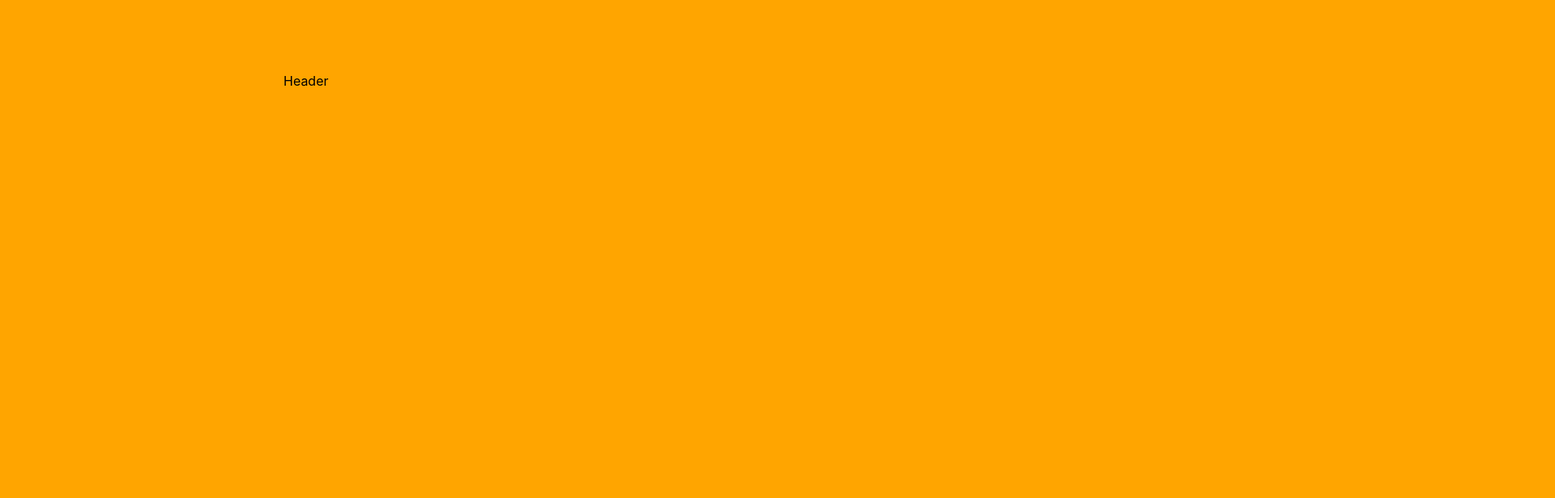
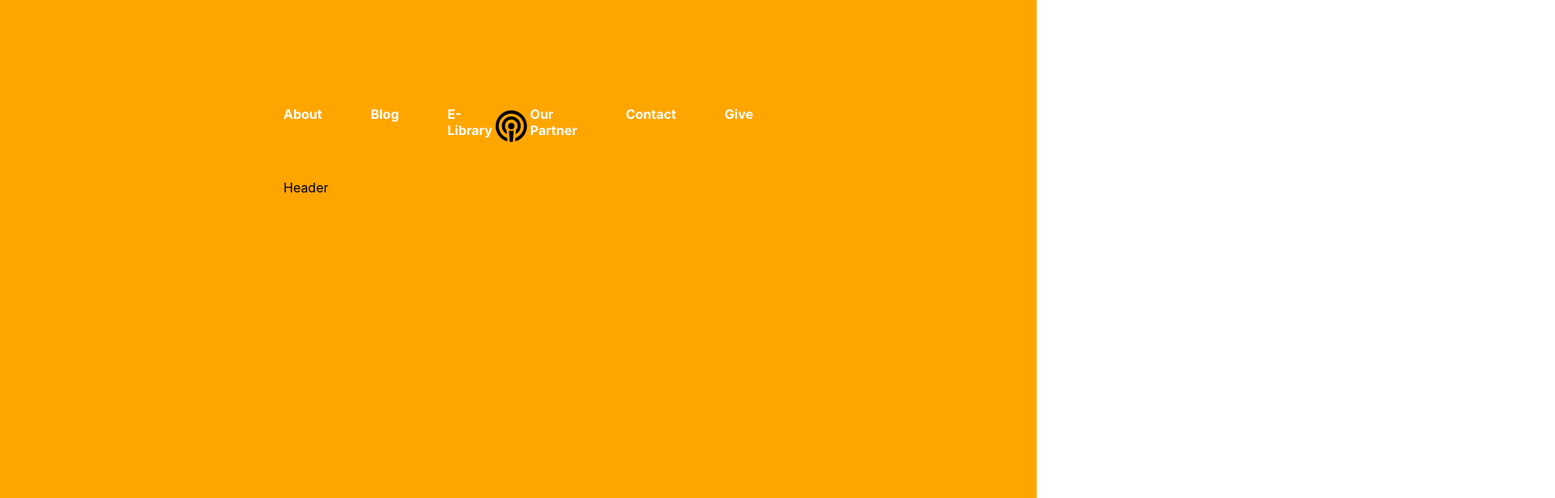
Before and after one commit to Josh-Alhassan/ftf-ministry, a React (Create React App) app: page / in a window 1280 px wide. Shown: the top 616 px of the page at 81% size, 1920 px wide, since content can reach past the window. Built offline with nearby package versions, Linux system fonts and the light colour scheme.

Commit message:
add navigation

```diff
--- a/public/index.html
+++ b/public/index.html
@@ -24,6 +24,13 @@
       work correctly both with client-side routing and a non-root public URL.
       Learn how to configure a non-root public URL by running `npm run build`.
     -->
+
+    <link rel="preconnect" href="https://fonts.googleapis.com" />
+    <link rel="preconnect" href="https://fonts.gstatic.com" crossorigin />
+    <link
+      href="https://fonts.googleapis.com/css2?family=Inter:ital,opsz,wght@0,14..32,100..900;1,14..32,100..900&display=swap"
+      rel="stylesheet"
+    />
     <title>React App</title>
   </head>
   <body>
--- a/src/components/Navigation.js
+++ b/src/components/Navigation.js
@@ -0,0 +1,29 @@
+import React from "react";
+import MenuList from "../utilities/MenuList";
+
+import style from "./Navigation.module.css";
+import LogoIcon from "../utilities/LogoIcon";
+
+const menuItems1 = [
+  { name: "About", href: "/about" },
+  { name: "Blog", href: "/blog" },
+  { name: "E-Library", href: "/library" },
+];
+
+const menuItems2 = [
+  { name: "Our Partner", href: "/partners" },
+  { name: "Contact", href: "/contact" },
+  { name: "Give", href: "/donate", highlight: true },
+];
+
+function Navigation() {
+  return (
+    <div className={style.navigation}>
+      <MenuList menuItems={menuItems1} />
+      <LogoIcon style={{ color: "#fff" }} />
+      <MenuList menuItems={menuItems2} />
+    </div>
+  );
+}
+
+export default Navigation;
--- a/src/components/Navigation.module.css
+++ b/src/components/Navigation.module.css
@@ -0,0 +1,5 @@
+.navigation {
+  display: flex;
+  justify-content: space-between;
+  align-items: center;
+}
--- a/src/index.css
+++ b/src/index.css
@@ -1,13 +1,17 @@
 body {
   margin: 0;
-  font-family: -apple-system, BlinkMacSystemFont, 'Segoe UI', 'Roboto', 'Oxygen',
-    'Ubuntu', 'Cantarell', 'Fira Sans', 'Droid Sans', 'Helvetica Neue',
+  font-family: -apple-system, BlinkMacSystemFont, "Segoe UI", "Roboto", "Oxygen",
+    "Ubuntu", "Cantarell", "Fira Sans", "Droid Sans", "Helvetica Neue",
     sans-serif;
   -webkit-font-smoothing: antialiased;
   -moz-osx-font-smoothing: grayscale;
 }
 
 code {
-  font-family: source-code-pro, Menlo, Monaco, Consolas, 'Courier New',
+  font-family: source-code-pro, Menlo, Monaco, Consolas, "Courier New",
     monospace;
 }
+
+ul {
+  list-style: none;
+}
--- a/src/sections/Generosity.module.css
+++ b/src/sections/Generosity.module.css
@@ -1,4 +1,3 @@
 .generosityContainer {
   height: 100vh;
-  width: 100%;
 }
--- a/src/sections/Header.js
+++ b/src/sections/Header.js
@@ -1,8 +1,14 @@
 import React from "react";
 import style from "./Header.module.css";
+import Navigation from "../components/Navigation";
 
 function Header() {
-  return <div className={style.headerContainer}>Header</div>;
+  return (
+    <div className={style.headerContainer}>
+      <Navigation />
+      Header
+    </div>
+  );
 }
 
 export default Header;
--- a/src/sections/Header.module.css
+++ b/src/sections/Header.module.css
@@ -1,6 +1,5 @@
 .headerContainer {
   padding: 90px 350px;
   background-color: orange;
-  width: 100%;
   height: 100vh;
 }
--- /dev/null
+++ b/src/utilities/LogoIcon.js
@@ -0,0 +1,24 @@
+import React from "react";
+
+function LogoIcon(props) {
+  return (
+    <svg
+      xmlns="http://www.w3.org/2000/svg"
+      width="132"
+      height="132"
+      viewBox="0 0 24 24"
+      style={{
+        fill: "rgba(0, 0, 0, 1)",
+        ...props.style,
+      }}
+      {...props}
+    >
+      <circle cx="12.01" cy="12" r="2" />
+      <path d="M11.01 22h2l.5-7h-3l.5 7z" />
+      <path d="M12 2a10 10 0 0 0-2.45 19.68l-.15-2.12a8 8 0 1 1 5.21 0l-.15 2.12A10 10 0 0 0 12 2z" />
+      <path d="M15.32 9.61a3.44 3.44 0 0 1 .37.68 3.83 3.83 0 0 1 .23.75 3.57 3.57 0 0 1 .09.8 3.66 3.66 0 0 1-.09.81 3.83 3.83 0 0 1-.23.75 3.44 3.44 0 0 1-.37.68 4.7 4.7 0 0 1-.35.43l-.19 2.62a5.33 5.33 0 0 0 .58-.31A5.86 5.86 0 0 0 17 15.2a5.57 5.57 0 0 0 .55-1 5.89 5.89 0 0 0 .35-1.13 6.06 6.06 0 0 0 .1-1.23 6.22 6.22 0 0 0-.13-1.21A6.09 6.09 0 0 0 17 8.49a6.29 6.29 0 0 0-.73-.89 5.67 5.67 0 0 0-.89-.73 6.3 6.3 0 0 0-1-.56A6.17 6.17 0 0 0 13.21 6a6.11 6.11 0 0 0-2.41 0 5.51 5.51 0 0 0-1.13.36 5.57 5.57 0 0 0-1 .55 5.67 5.67 0 0 0-.89.73 6.29 6.29 0 0 0-.78.85 6.09 6.09 0 0 0-.9 2.14 6.21 6.21 0 0 0-.1 1.21 6.06 6.06 0 0 0 .12 1.21 5.89 5.89 0 0 0 .35 1.13 5.57 5.57 0 0 0 .55 1 6.24 6.24 0 0 0 1.62 1.62 5.33 5.33 0 0 0 .58.31L9 14.51a4.7 4.7 0 0 1-.35-.43 3.44 3.44 0 0 1-.37-.68 3.83 3.83 0 0 1-.23-.75 3.65 3.65 0 0 1-.05-.81 3.56 3.56 0 0 1 .08-.8 3.83 3.83 0 0 1 .23-.75 3.44 3.44 0 0 1 .37-.68 4 4 0 0 1 .5-.61 3.87 3.87 0 0 1 .59-.48 3.44 3.44 0 0 1 .68-.37 3.86 3.86 0 0 1 .75-.24 4.36 4.36 0 0 1 1.61 0 3.86 3.86 0 0 1 .75.24 3.58 3.58 0 0 1 1.27.85 3.49 3.49 0 0 1 .49.61z" />
+    </svg>
+  );
+}
+
+export default LogoIcon;
--- /dev/null
+++ b/src/utilities/MenuList.js
@@ -0,0 +1,17 @@
+import React from "react";
+
+import style from "./MenuList.module.css";
+
+function MenuList({ menuItems }) {
+  return (
+    <div className={style.navigation}>
+      {menuItems.map((item) => (
+        <a key={item.name} href={item.href} className={style.listItem}>
+          {item.name}
+        </a>
+      ))}
+    </div>
+  );
+}
+
+export default MenuList;
--- /dev/null
+++ b/src/utilities/MenuList.module.css
@@ -0,0 +1,20 @@
+.navigation {
+  display: flex;
+  justify-content: center;
+  gap: 60px;
+}
+
+.listItem {
+  font-size: 16px;
+  padding-bottom: 10px;
+  font-family: "Inter", sans-serif;
+  font-weight: 700;
+  color: #fff;
+  text-decoration: none;
+}
+
+.listItem:hover {
+  color: #ff5c35;
+  border-bottom: 5px solid #ff5c35;
+  transition: ease 0.2s;
+}
```
Also changed, not shown: public/assets/header-image.jpg (added).
